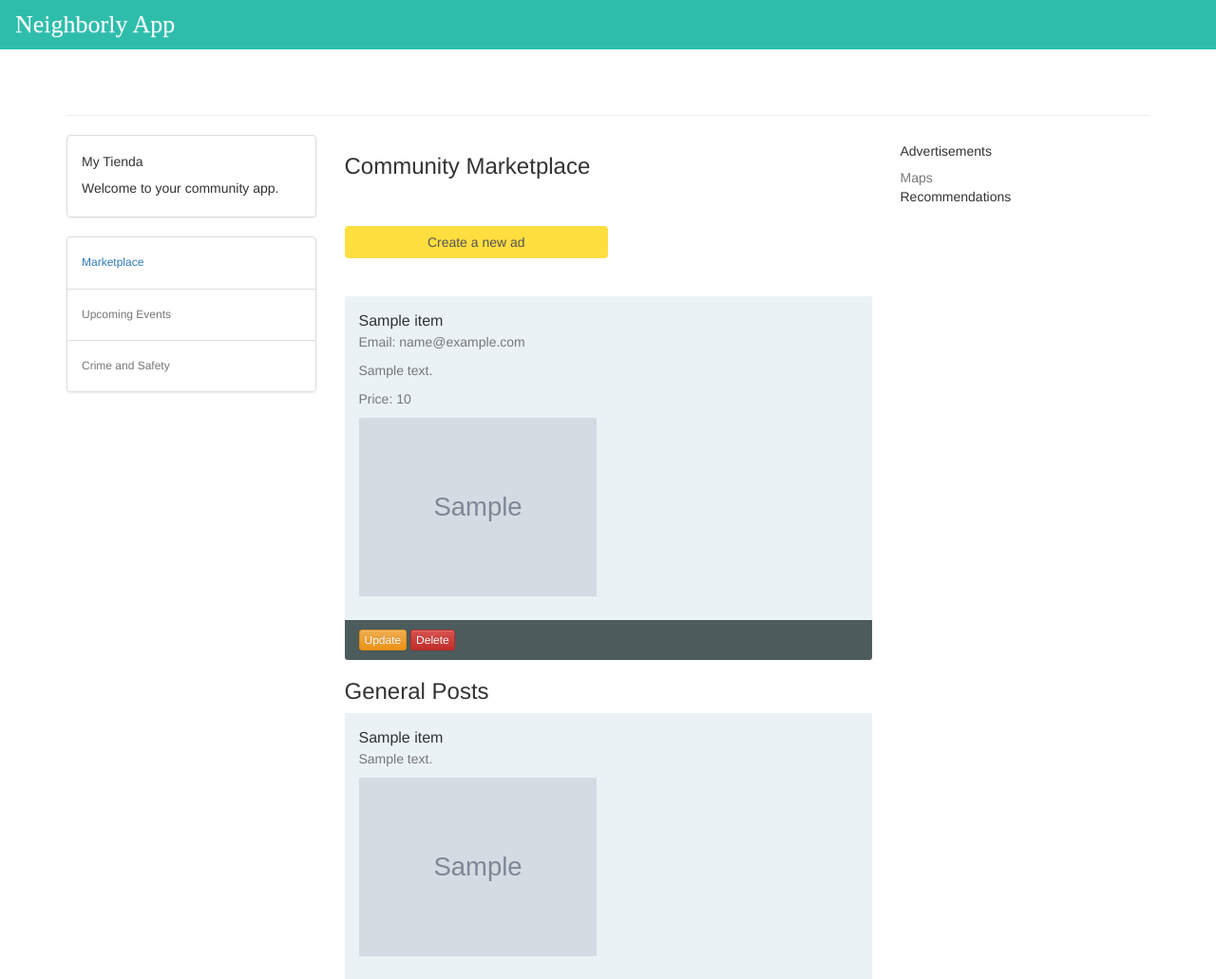
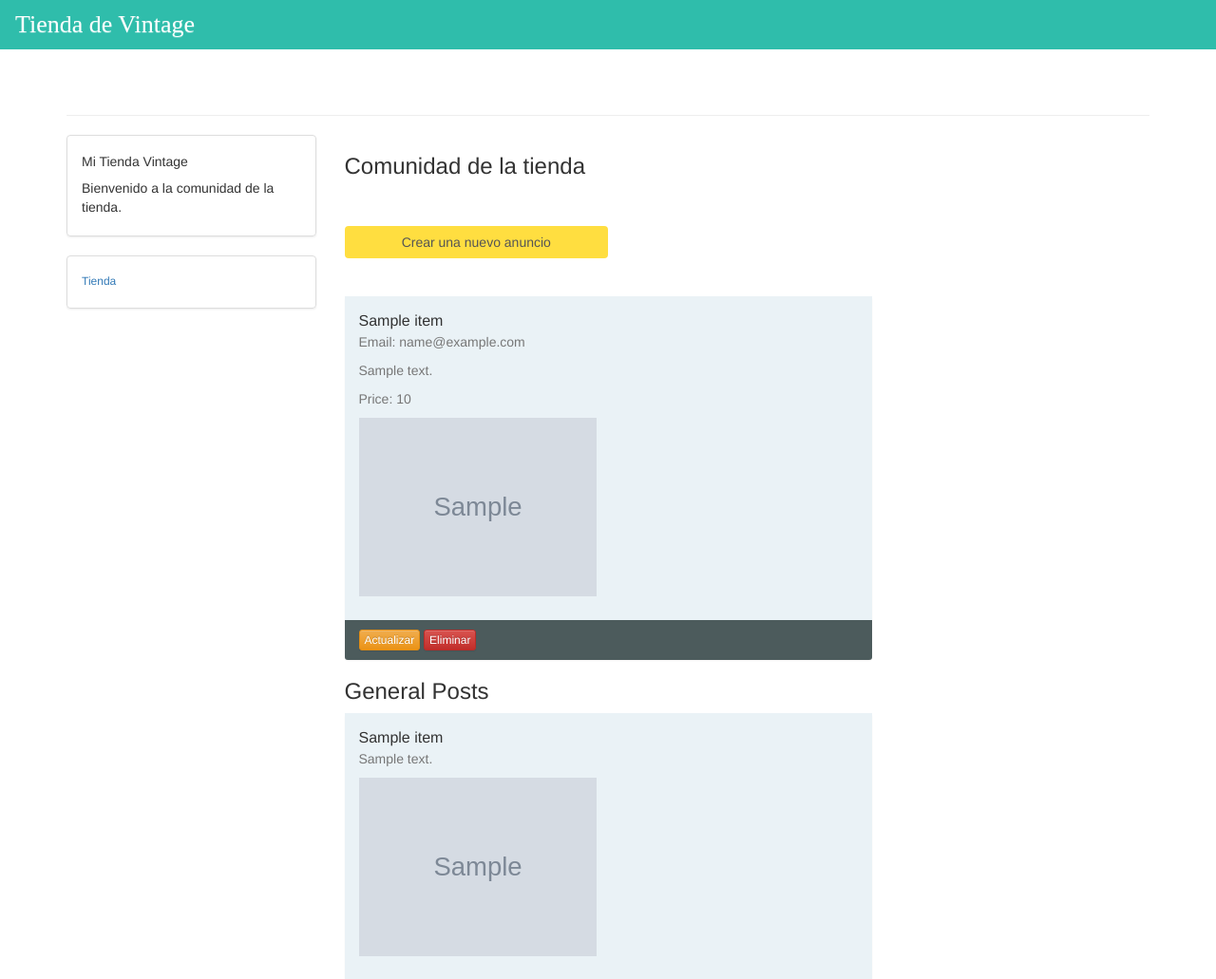
Before and after one commit to Pander64/NeighborlyFrontEnd, a Flask app: page / in a window 1280 px wide. Shown: the top 1031 px of the page at 95% size. Run offline with Flask 2, Linux system fonts and the light colour scheme; grey boxes marked "Sample" are stand-in pictures; a database or web service that is not in the repository returns one stand-in record (values such as "Sample title"); data that the repository does not hold is empty; some libraries are stand-ins or nearby versions; some web fonts are replaced.

Commit message:
- Traduccion de los textos

```diff
--- a/templates/base.html
+++ b/templates/base.html
@@ -52,7 +52,7 @@
 {% block navbar %}
     <nav class="navbar navbar-light bg-app">
         <a class="navbar-brand" href="/">
-            Neighborly App
+            Tienda de Vintage
         </a>
     </nav>
     <div class="container">
--- a/templates/delete_ad.html
+++ b/templates/delete_ad.html
@@ -5,9 +5,9 @@
         <div>
             <h2>Delete {{ ad.title }}</h2>
             <form action="/ad/delete/{{ ad._id['$oid'] }}" method="post">
-                <p>The action cannot be undone.</p>
-                <button type="submit" class="btn btn-danger">Delete</button>
-                <a class="btn btn-default" href="/">Cancel</a>
+                <p>¿Seguro que desea eliminar?.</p>
+                <button type="submit" class="btn btn-danger">Eliminar</button>
+                <a class="btn btn-default" href="/">Cancelar</a>
             </form>
         </div>
     </div>
--- a/templates/index.html
+++ b/templates/index.html
@@ -7,28 +7,28 @@
                <div class="card">
                    <ul class="list-group list-group-flush">
                          <li class="list-group-item">
-                            <div class="h5">My Tienda</div>
-                            <p>Welcome to your community app.</p>
+                            <div class="h5">Mi Tienda Vintage</div>
+                            <p>Bienvenido a la comunidad de la tienda.</p>
                          </li>
                      </ul>
                     <ul class="list-group list-group-flush">
                          <li class="list-group-item">
-                            <div class="h6 text-muted"><a href="/">Marketplace</a></div>
+                            <div class="h6 text-muted"><a href="/">Tienda</a></div>
                         </li>
-                        <li class="list-group-item">
-                            <div class="h6 text-muted">Upcoming Events</div>
-                        </li>
-                        <li class="list-group-item">
-                            <div class="h6 text-muted">Crime and Safety</div>
-                        </li>
+{#                        <li class="list-group-item">#}
+{#                            <div class="h6 text-muted">Upcoming Events</div>#}
+{#                        </li>#}
+{#                        <li class="list-group-item">#}
+{#                            <div class="h6 text-muted">Crime and Safety</div>#}
+{#                        </li>#}
                     </ul>
                 </div>
             </div><!-- end col-md-3 -->
 
             <div class="col-md-6">
                 <!--- Advertestiment section -->
-                <h3> Community Marketplace </h3>
-                <div class="mx-auto add-div"><a id="add-ad-button" class="btn btn-neighborly" href="/ad/add">Create a new ad </a></div>
+                <h3> Comunidad de la tienda </h3>
+                <div class="mx-auto add-div"><a id="add-ad-button" class="btn btn-neighborly" href="/ad/add">Crear una nuevo anuncio </a></div>
                 {% for a in ads %}
                 <div class="panel">
                     <div class="panel-body panel-neighborly">
@@ -39,8 +39,8 @@
                         <p><img class="img-small" width="200" src={{a.imgUrl}}></p>
                     </div><!-- end panel body -->
                     <div class="panel-footer">
-                        <a class="btn btn-warning btn-xs" href="ad/edit/{{ a._id['$oid'] }}">Update</a>
-                        <a class="btn btn-danger btn-xs" href="ad/delete/{{ a._id['$oid'] }}">Delete</a>
+                        <a class="btn btn-warning btn-xs" href="ad/edit/{{ a._id['$oid'] }}">Actualizar</a>
+                        <a class="btn btn-danger btn-xs" href="ad/delete/{{ a._id['$oid'] }}">Eliminar</a>
                     </div>
                  </div><!-- end panel  -->
                 {% endfor %}
@@ -52,19 +52,23 @@
                         <p class="text-muted"> {{ p.description }}</p>
                         <p><img class="img-small" width="200" src={{p.imgUrl}}></p>
                     </div><!-- end card-body -->
+{#                   <div class="panel-footer">#}
+{#                        <a class="btn btn-warning btn-xs" href="ad/edit/">Actualizar {{ p._id }}</a>#}
+{#                        <a class="btn btn-danger btn-xs" href="ad/delete/">Eliminar</a>#}
+{#                    </div>#}
                  </div><!-- end card -->
                 {% endfor %}
 
          </div><!-- end col-md-6 -->
-        <div class="col-md-3">
-            <div class="card">
-                    <div class="card-body">
-                    <div class="h5">Advertisements</div>
-                    <div class="h7 text-muted">Maps</div>
-                    <div class="h7">Recommendations</div>
-                </div>
-            </div>
-        </div><!-- end col-md-3 -->
+{#        <div class="col-md-3">#}
+{#            <div class="card">#}
+{#                    <div class="card-body">#}
+{#                    <div class="h5">Advertisements</div>#}
+{#                    <div class="h7 text-muted">Maps</div>#}
+{#                    <div class="h7">Recommendations</div>#}
+{#                </div>#}
+{#            </div>#}
+{#        </div><!-- end col-md-3 -->#}
     </div><!-- end row -->
 </div
 {% endblock %}
```
Also changed, not shown: templates/edit_ad.html (+8 -8 lines), templates/new_ad.html (+9 -9 lines), templates/view_ad.html (+4 -4 lines).
